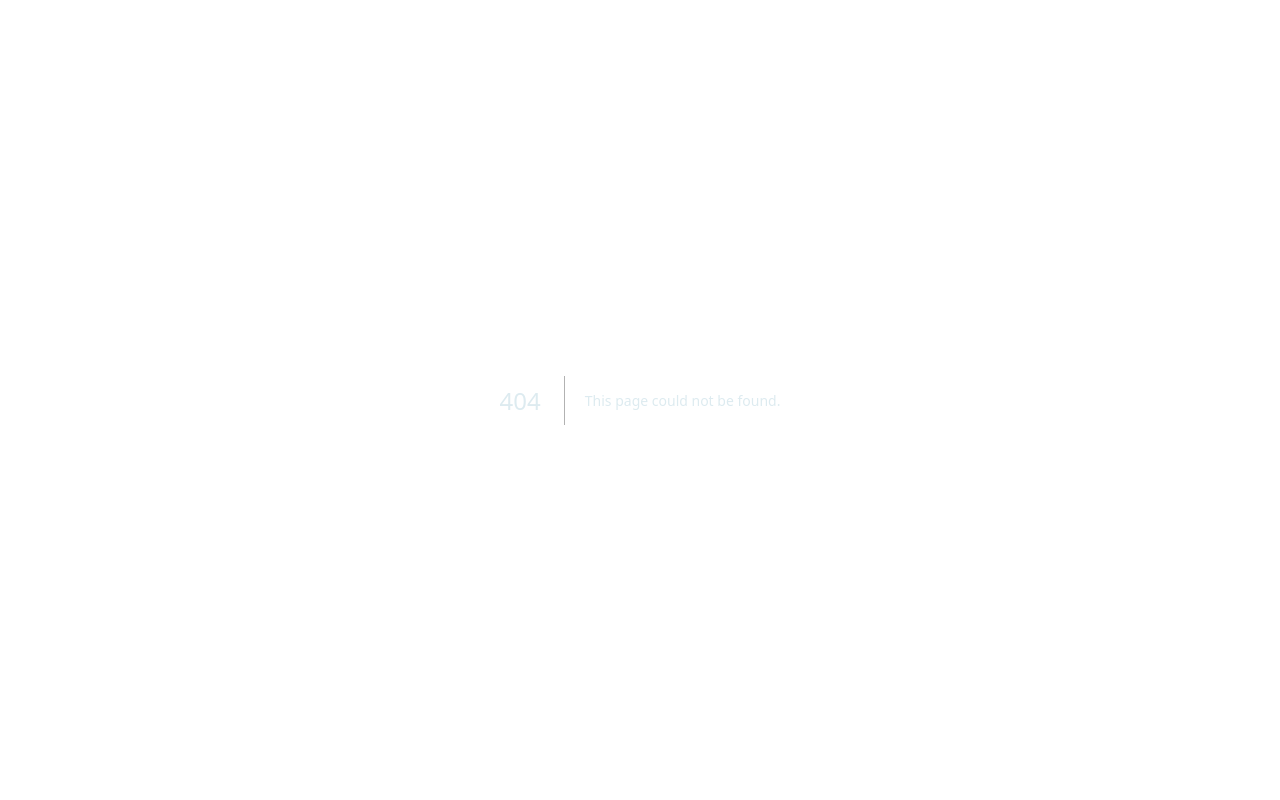
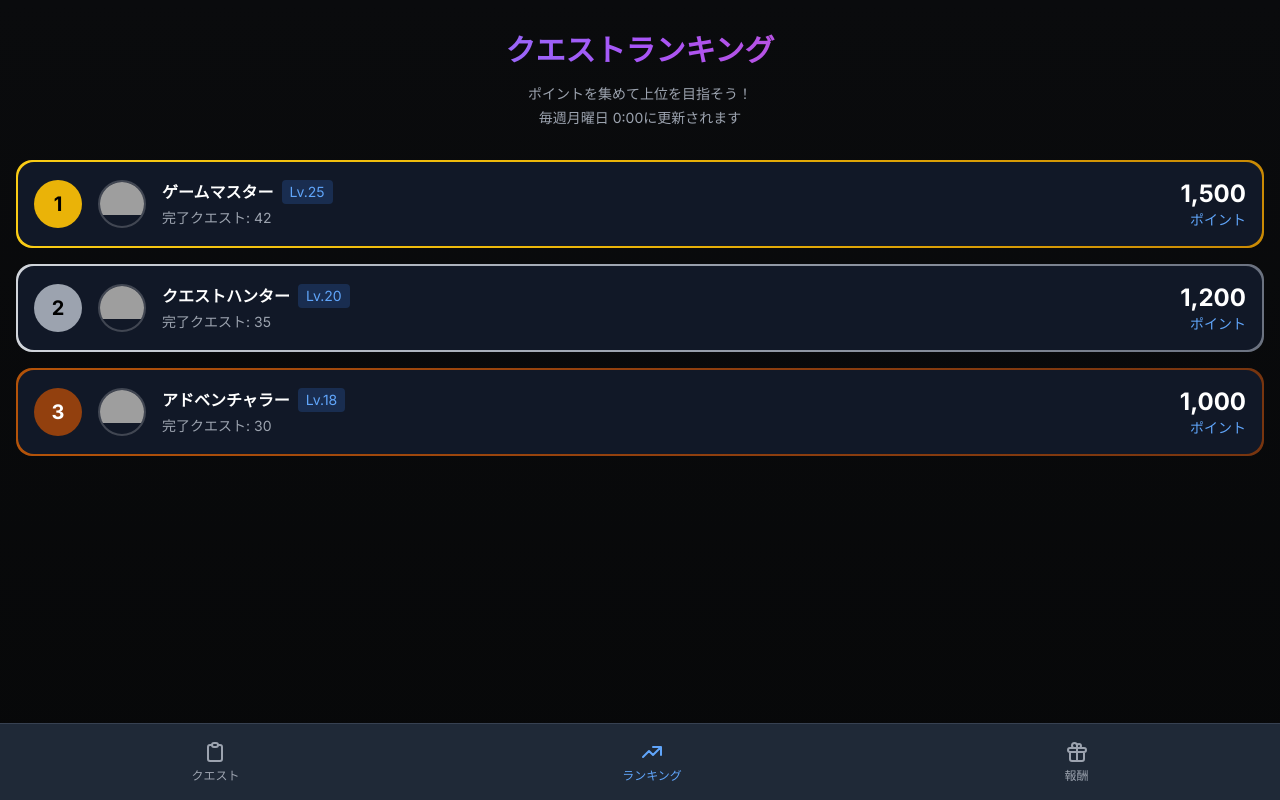
Before and after one commit to rakansens/game-portal, a Next.js app: page /ranking in a window 1280 px wide. Before the commit this address had no page. Built offline with nearby package versions, Linux system fonts and the light colour scheme; grey boxes are pictures that could not be loaded.

Commit message:
✨ feat: 共通フッターナビゲーションの実装
- BottomNavコンポーネントを作成
- ランキングページにBottomNavを追加
- パディングを調整してナビゲーションとコンテンツの重なりを防止

```diff
--- /dev/null
+++ b/app/ranking/page.tsx
@@ -0,0 +1,76 @@
+'use client';
+
+import { useState, useEffect } from 'react';
+import { RankingList } from '@/components/user/ranking/RankingList';
+import { RankingHeader } from '@/components/user/ranking/RankingHeader';
+import { UserRanking } from '@/types/ranking';
+import { BottomNav } from '@/components/shared/navigation/BottomNav';
+
+// 仮のデータ（後でAPIから取得するように変更）
+const mockRankings: UserRanking[] = [
+  {
+    id: 1,
+    rank: 1,
+    username: "ゲームマスター",
+    points: 1500,
+    avatar_url: "/avatars/1.png",
+    level: 25,
+    quest_completed: 42,
+  },
+  {
+    id: 2,
+    rank: 2,
+    username: "クエストハンター",
+    points: 1200,
+    avatar_url: "/avatars/2.png",
+    level: 20,
+    quest_completed: 35,
+  },
+  {
+    id: 3,
+    rank: 3,
+    username: "アドベンチャラー",
+    points: 1000,
+    avatar_url: "/avatars/3.png",
+    level: 18,
+    quest_completed: 30,
+  },
+  // 他のユーザーデータ...
+];
+
+export default function RankingPage() {
+  const [rankings, setRankings] = useState<UserRanking[]>(mockRankings);
+  const [loading, setLoading] = useState(false);
+  const [error, setError] = useState<string | null>(null);
+
+  // 後でAPIからデータを取得する実装に置き換え
+  useEffect(() => {
+    // TODO: Implement API fetch
+  }, []);
+
+  if (loading) {
+    return (
+      <div className="flex min-h-screen items-center justify-center">
+        <div className="h-32 w-32 animate-spin rounded-full border-b-2 border-t-2 border-blue-500"></div>
+      </div>
+    );
+  }
+
+  if (error) {
+    return (
+      <div className="container mx-auto px-4 py-8">
+        <div className="rounded-lg border-2 border-red-300 bg-red-50 p-4 text-center text-red-600">
+          <p>{error}</p>
+        </div>
+      </div>
+    );
+  }
+
+  return (
+    <div className="container mx-auto min-h-screen px-4 pb-20 pt-8">
+      <RankingHeader />
+      <RankingList rankings={rankings} />
+      <BottomNav />
+    </div>
+  );
+}
--- /dev/null
+++ b/src/components/shared/navigation/BottomNav.tsx
@@ -0,0 +1,52 @@
+'use client';
+
+import Link from 'next/link';
+import { usePathname } from 'next/navigation';
+import { cn } from '@/utils/cn';
+
+export function BottomNav() {
+  const pathname = usePathname();
+
+  return (
+    <nav className="fixed bottom-0 left-0 right-0 border-t border-gray-700 bg-gray-800 py-2">
+      <div className="container mx-auto flex justify-around">
+        <Link
+          href="/"
+          className={cn(
+            "flex flex-col items-center p-2 transition-colors",
+            pathname === '/' ? 'text-blue-400' : 'text-gray-400 hover:text-blue-400'
+          )}
+        >
+          <svg className="h-6 w-6" fill="none" stroke="currentColor" viewBox="0 0 24 24">
+            <path strokeLinecap="round" strokeLinejoin="round" strokeWidth={2} d="M9 5H7a2 2 0 00-2 2v12a2 2 0 002 2h10a2 2 0 002-2V7a2 2 0 00-2-2h-2M9 5a2 2 0 002 2h2a2 2 0 002-2M9 5a2 2 0 012-2h2a2 2 0 012 2" />
+          </svg>
+          <span className="mt-1 text-xs">クエスト</span>
+        </Link>
+        <Link
+          href="/ranking"
+          className={cn(
+            "flex flex-col items-center p-2 transition-colors",
+            pathname === '/ranking' ? 'text-blue-400' : 'text-gray-400 hover:text-blue-400'
+          )}
+        >
+          <svg className="h-6 w-6" fill="none" stroke="currentColor" viewBox="0 0 24 24">
+            <path strokeLinecap="round" strokeLinejoin="round" strokeWidth={2} d="M13 7h8m0 0v8m0-8l-8 8-4-4-6 6" />
+          </svg>
+          <span className="mt-1 text-xs">ランキング</span>
+        </Link>
+        <Link
+          href="/rewards"
+          className={cn(
+            "flex flex-col items-center p-2 transition-colors",
+            pathname === '/rewards' ? 'text-blue-400' : 'text-gray-400 hover:text-blue-400'
+          )}
+        >
+          <svg className="h-6 w-6" fill="none" stroke="currentColor" viewBox="0 0 24 24">
+            <path strokeLinecap="round" strokeLinejoin="round" strokeWidth={2} d="M12 8v13m0-13V6a2 2 0 112 2h-2zm0 0V5.5A2.5 2.5 0 109.5 8H12zm-7 4h14M5 12a2 2 0 110-4h14a2 2 0 110 4M5 12v7a2 2 0 002 2h10a2 2 0 002-2v-7" />
+          </svg>
+          <span className="mt-1 text-xs">報酬</span>
+        </Link>
+      </div>
+    </nav>
+  );
+}
--- a/src/components/user/quests/QuestCard/index.tsx
+++ b/src/components/user/quests/QuestCard/index.tsx
@@ -111,7 +111,7 @@ export function QuestCard({ quest, onStart, onComplete }: QuestCardProps) {
                 onClick={onStart}
                 variant="primary"
                 size="lg"
-                className="w-full transform-gpu transition-all duration-300 group-hover:scale-105"
+                className="w-full transform-gpu transition-all duration-300 hover:scale-105 hover:shadow-lg hover:brightness-110 active:scale-95"
               >
                 クエストを開始
               </Button>
@@ -121,7 +121,7 @@ export function QuestCard({ quest, onStart, onComplete }: QuestCardProps) {
                 onClick={onComplete}
                 variant="success"
                 size="lg"
-                className="w-full transform-gpu transition-all duration-300 group-hover:scale-105"
+                className="w-full transform-gpu transition-all duration-300 hover:scale-105 hover:shadow-lg hover:brightness-110 active:scale-95"
               >
                 クエストを完了
               </Button>
--- /dev/null
+++ b/src/components/user/ranking/RankingHeader.tsx
@@ -0,0 +1,15 @@
+'use client';
+
+export function RankingHeader() {
+  return (
+    <div className="mb-8">
+      <h1 className="mb-4 text-center text-3xl font-bold bg-gradient-to-r from-blue-400 via-purple-500 to-pink-500 bg-clip-text text-transparent">
+        クエストランキング
+      </h1>
+      <div className="text-center text-gray-400 text-sm">
+        <p>ポイントを集めて上位を目指そう！</p>
+        <p className="mt-1">毎週月曜日 0:00に更新されます</p>
+      </div>
+    </div>
+  );
+}
--- /dev/null
+++ b/src/components/user/ranking/RankingList.tsx
@@ -0,0 +1,76 @@
+'use client';
+
+import Image from 'next/image';
+import { UserRanking } from '@/types/ranking';
+import { cn } from '@/utils/cn';
+
+interface RankingListProps {
+  rankings: UserRanking[];
+}
+
+export function RankingList({ rankings }: RankingListProps) {
+  return (
+    <div className="space-y-4">
+      {rankings.map((user) => (
+        <div
+          key={user.id}
+          className={cn(
+            "relative overflow-hidden rounded-2xl bg-gradient-to-r p-[2px] transition-transform hover:scale-[1.02]",
+            user.rank === 1 && "from-yellow-400 via-yellow-500 to-yellow-600",
+            user.rank === 2 && "from-gray-300 via-gray-400 to-gray-500",
+            user.rank === 3 && "from-amber-700 via-amber-800 to-amber-900",
+            user.rank > 3 && "from-blue-600 via-blue-700 to-blue-800"
+          )}
+        >
+          <div className="relative flex items-center gap-4 rounded-2xl bg-gray-900 p-4">
+            {/* ランク表示 */}
+            <div className={cn(
+              "flex h-12 w-12 items-center justify-center rounded-full text-xl font-bold",
+              user.rank === 1 && "bg-yellow-500 text-black",
+              user.rank === 2 && "bg-gray-400 text-black",
+              user.rank === 3 && "bg-amber-800 text-white",
+              user.rank > 3 && "bg-blue-700 text-white"
+            )}>
+              {user.rank}
+            </div>
+
+            {/* アバター */}
+            <div className="relative h-12 w-12 overflow-hidden rounded-full border-2 border-white/20">
+              <Image
+                src={user.avatar_url}
+                alt={user.username}
+                width={48}
+                height={48}
+                className="object-cover"
+              />
+            </div>
+
+            {/* ユーザー情報 */}
+            <div className="flex-grow">
+              <div className="flex items-center gap-2">
+                <h3 className="font-bold text-white">{user.username}</h3>
+                <span className="rounded bg-blue-500/20 px-2 py-0.5 text-sm text-blue-400">
+                  Lv.{user.level}
+                </span>
+              </div>
+              <div className="mt-1 text-sm text-gray-400">
+                完了クエスト: {user.quest_completed}
+              </div>
+            </div>
+
+            {/* ポイント */}
+            <div className="text-right">
+              <div className="text-2xl font-bold text-white">
+                {user.points.toLocaleString()}
+              </div>
+              <div className="text-sm text-blue-400">ポイント</div>
+            </div>
+
+            {/* 装飾的な背景エフェクト */}
+            <div className="absolute inset-0 bg-gradient-to-r from-transparent via-white/5 to-transparent opacity-0 group-hover:animate-shine" />
+          </div>
+        </div>
+      ))}
+    </div>
+  );
+}
```
Also changed, not shown: 1 other file (tests, documents, lock files or other folders).
